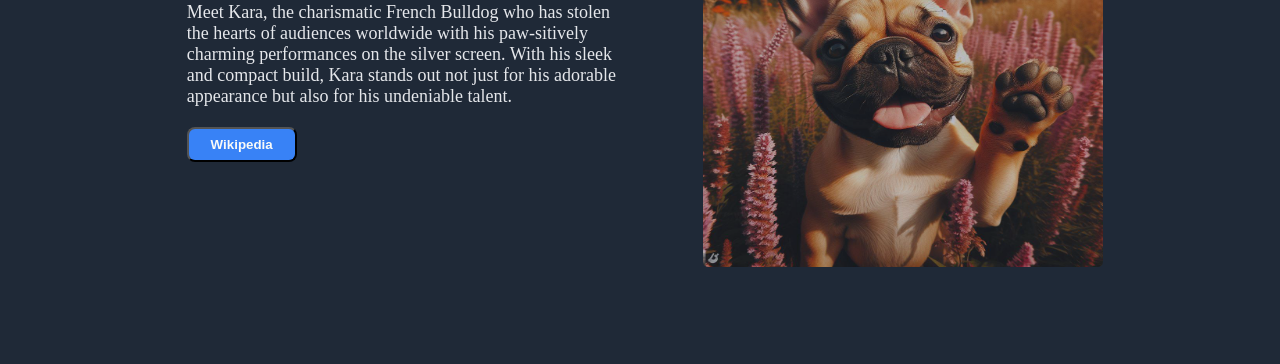
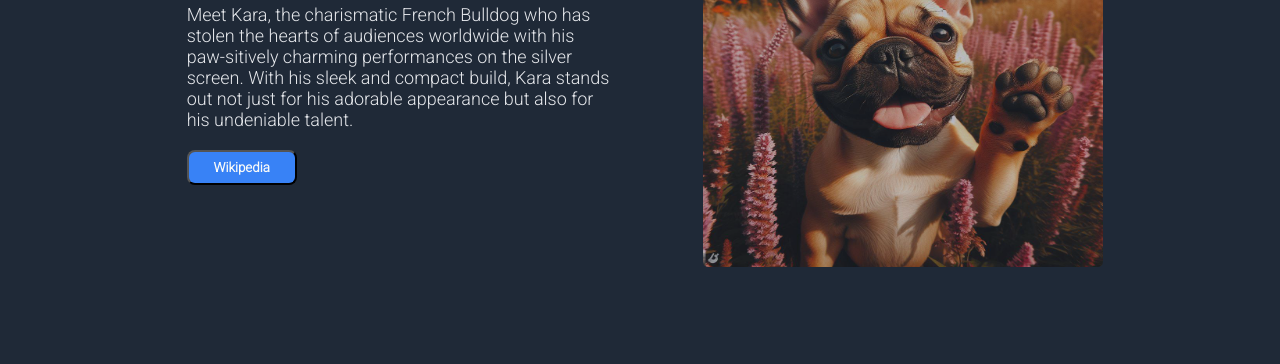
Before and after one commit to foreverbog/landing-page, a plain HTML site: page index.html in a window 1280 px wide. Shown: the part 254-618 px from the top of the page. Drawn offline with Linux system fonts and the light colour scheme.

Commit message:
done
done

```diff
--- a/index.html
+++ b/index.html
@@ -4,7 +4,10 @@
     <meta charset="UTF-8">
     <meta name="viewport" content="width=device-width, initial-scale=1.0">
     <link rel="stylesheet" href="styles.css">
+    <link rel="preconnect" href="https://fonts.googleapis.com">
+<link rel="preconnect" href="https://fonts.gstatic.com" crossorigin>
 <link href="https://fonts.googleapis.com/css2?family=Roboto:wght@300&family=Teko:wght@300&display=swap" rel="stylesheet">
+    <script src="https://code.iconify.design/iconify-icon/1.0.7/iconify-icon.min.js"></script>
     <script src="https://kit.fontawesome.com/2edd245f51.js" crossorigin="anonymous"></script>
     <title>Landing Page</title>
 </head>
--- a/styles.css
+++ b/styles.css
@@ -2,6 +2,7 @@
     box-sizing: border-box;
     margin: 0;
     padding: 0;
+    font-family: 'Roboto';
 
 }
 body{
```
